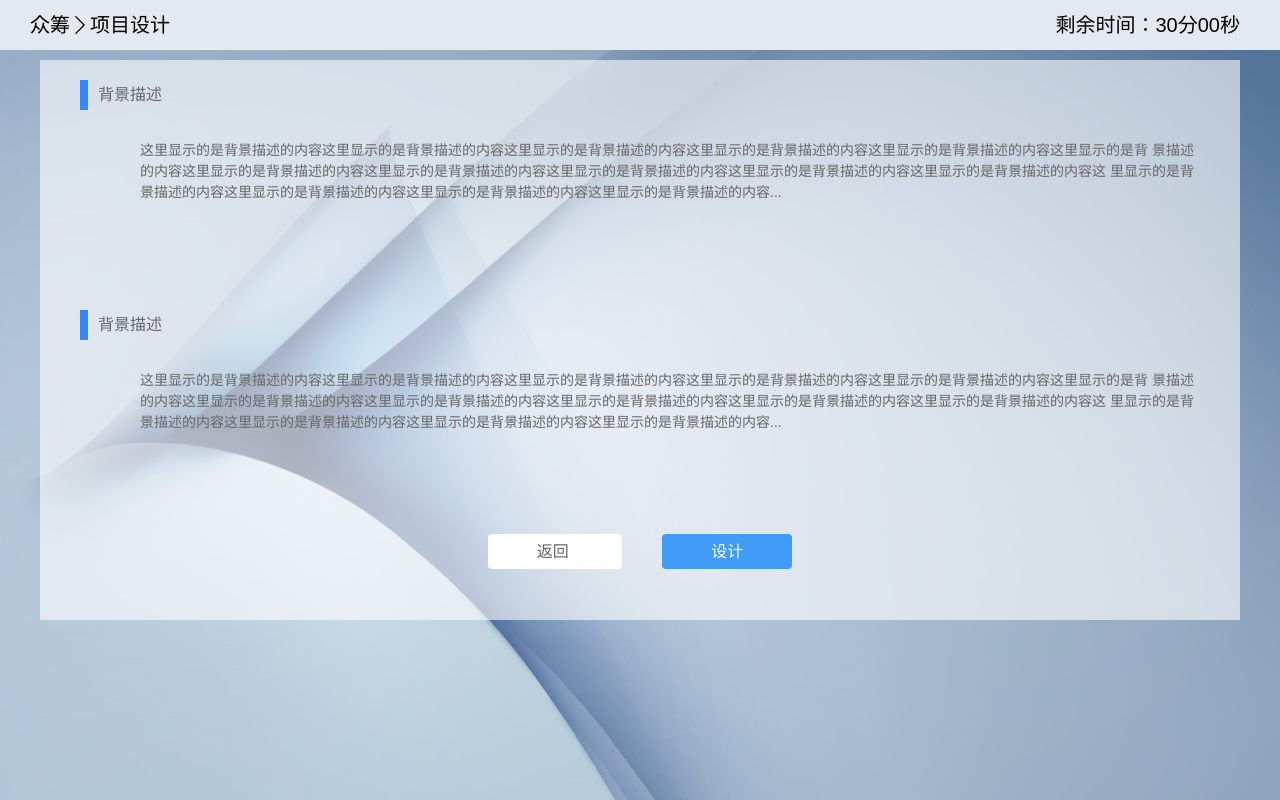
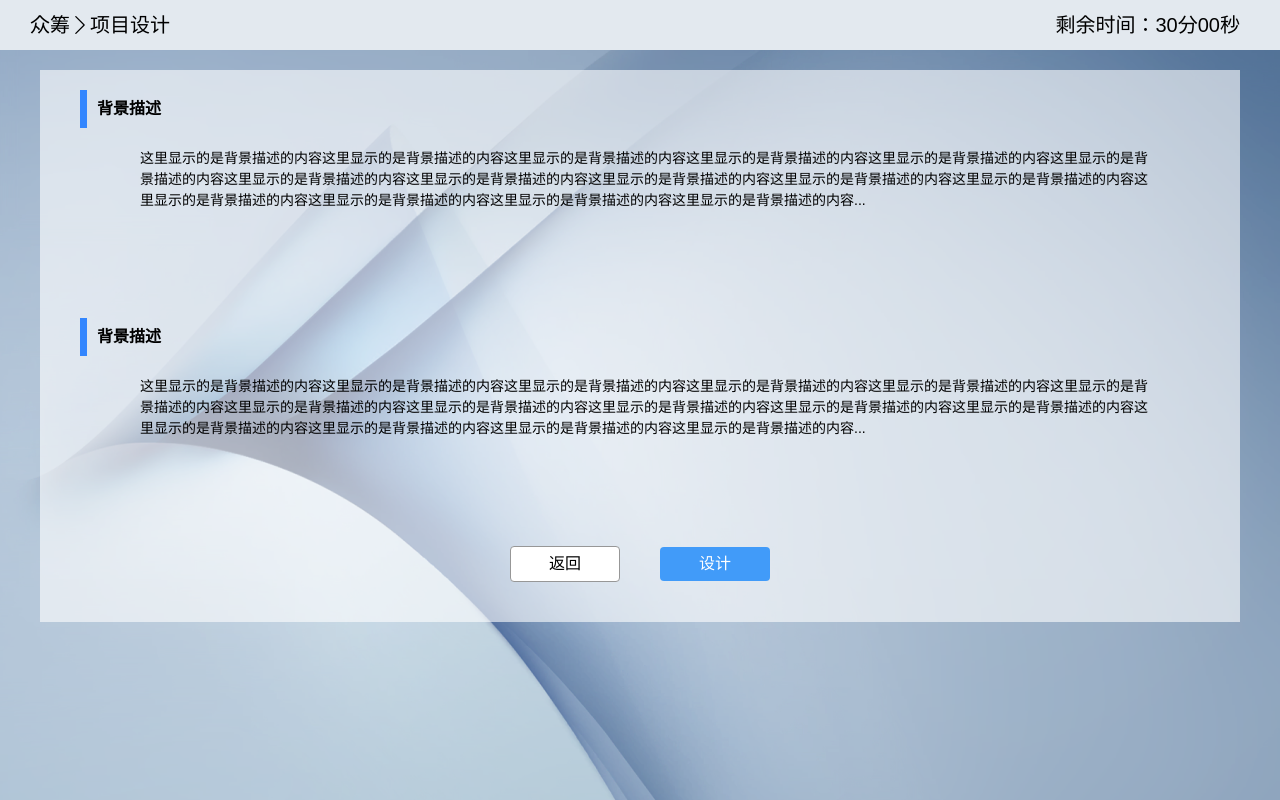
Before and after one commit to Zhang-Leijie/jr-match, a Vue app in the folder match/: page /#/cf-item/detail in a window 1280 px wide. Built offline with nearby package versions, Linux system fonts and the light colour scheme.

Commit message:
众筹detail

```diff
--- a/match/main.js
+++ b/match/main.js
@@ -107,6 +107,13 @@ const routes = [
     component(resolve) {
       resolve(require('./vue/funding/crowdfunding-detail.vue'))
     }
+  },
+  {
+    path: '/cf-item/raise',
+    name: 'm-cfitem-raise',
+    component(resolve) {
+      resolve(require('./vue/funding/crowdfunding-raise.vue'))
+    }
   }
 ]
 
--- a/match/style/components/image.less
+++ b/match/style/components/image.less
@@ -31,3 +31,17 @@
 		height: auto;
 	}
 }
+
+.background-image > * {
+	position: relative;
+}
+.background-image:before {
+	content: "";
+	position:fixed;
+	top: 0;
+	left: 0;
+	right: 0;
+	bottom: 0;
+	background-image: url('/image/beijing.png');
+	background-size: 100% 100%;
+}
--- a/match/style/main.less
+++ b/match/style/main.less
@@ -6,6 +6,7 @@
 @import "button.less";
 @import "input.less";
 @import "table.less";
+@import "title.less";
 
 @import "components/header-bar.less";
 @import "components/breadcrumbs.less";
--- /dev/null
+++ b/match/style/title.less
@@ -0,0 +1,46 @@
+@title-height: 30px;
+@title-font-size: 16px;
+
+.white-board {
+	background-color: rgba(255,255,255,0.6);
+	padding-top: 20px;
+
+	margin: 20px 40px;
+	> .paragraph {
+		margin-bottom: 20px;
+
+		> .title-with-border {
+			margin-left: 40px;
+			margin-right: 40px;
+			margin-bottom: 20px;
+		}
+
+		.content {
+			font-size: 14px;
+			padding-left: 100px;
+			padding-right: 90px;
+			min-height: 150px;
+		}
+	}
+
+	> .button-group {
+		text-align: center;
+		padding-bottom: 40px;
+
+		> .btn {
+			& + .btn {
+				margin-left: 40px;
+			}
+		}
+	}
+}
+
+.title-with-border {
+	font-size: @title-font-size;
+	padding-top: (@title-height - @title-font-size)/2;
+	padding-bottom: (@title-height - @title-font-size)/2;
+
+	padding-left: 10px;
+
+	border-left: 7px solid @dark-blue;
+}
--- a/match/style/variables.less
+++ b/match/style/variables.less
@@ -1,4 +1,5 @@
 @blue: #419bf9;
+@dark-blue: #3386fe;
 @white: #fff;
 @black: #000;
 
--- a/match/vue/funding/crowdfunding-detail.vue
+++ b/match/vue/funding/crowdfunding-detail.vue
@@ -1,5 +1,5 @@
 <template>
-	<div class="raise backimg absolute" style="background-image:url('image/beijing.png');">
+	<div class="background-image">
 		<div class="header-bar">
 			<ol class="breadcrumb">
 				<li class="item">众筹</li>
@@ -7,95 +7,27 @@
 			</ol>
 			<p class="remain-time">剩余时间：<span>30分00秒</span></p>
 		</div>
-		<div style="width:100%;padding:0px 40px">
-			<div class="table-box" style="padding:20px 40px">
-				<div class="intro">
-					<div class="col"></div>
-					<div class="title f6">背景描述</div>
-					<div class="clear"></div>
-					<div class="cont f2">
+		<div class="white-board">
+			<div class="paragraph">
+				<h1 class="title-with-border">背景描述</h1>
+				<div class="content">
 					这里显示的是背景描述的内容这里显示的是背景描述的内容这里显示的是背景描述的内容这里显示的是背景描述的内容这里显示的是背景描述的内容这里显示的是背
 					景描述的内容这里显示的是背景描述的内容这里显示的是背景描述的内容这里显示的是背景描述的内容这里显示的是背景描述的内容这里显示的是背景描述的内容这
 					里显示的是背景描述的内容这里显示的是背景描述的内容这里显示的是背景描述的内容这里显示的是背景描述的内容...
 				</div>
 			</div>
-				<div class="intro">
-					<div class="col"></div>
-					<div class="title f6">背景描述</div>
-					<div class="clear"></div>
-					<div class="cont f2">
+			<div class="paragraph">
+				<h1 class="title-with-border">背景描述</h1>
+				<div class="content">
 					这里显示的是背景描述的内容这里显示的是背景描述的内容这里显示的是背景描述的内容这里显示的是背景描述的内容这里显示的是背景描述的内容这里显示的是背
 					景描述的内容这里显示的是背景描述的内容这里显示的是背景描述的内容这里显示的是背景描述的内容这里显示的是背景描述的内容这里显示的是背景描述的内容这
 					里显示的是背景描述的内容这里显示的是背景描述的内容这里显示的是背景描述的内容这里显示的是背景描述的内容...
 				</div>
 			</div>
-				<div class="btn-box">
-					<btn-back style="background-color:#fff;color:#666;"></btn-back>
-					<router-link :to="{name: 'm-p2praisechart'}">
-						<btn-go style="margin-left:40px;"></btn-go>
-					</router-link>
-				</div>
+			<div class="button-group">
+				<router-link :to="{name: 'm-cfitem'}" class="btn white" >返回</router-link>
+				<router-link :to="{name: 'm-cfitem-raise'}" class="btn blue">设计</router-link>
 			</div>
 		</div>
 	</div>
 </template>
-<style lang="less">
-	.header{
-		padding: 0px 40px;
-		width: 100%;
-		height: 50px;
-		top: 0px;
-		background:rgba(255, 255, 255, 0.6);
-		line-height: 50px;
-		.time{
-			top: 0px;
-			right: 40px;
-		}
-	}
-	.raise{
-		top: 0px;
-		bottom: 0px;
-		left: 0px;
-		right: 0px;
-		min-width: 1200px;
-		width: 100%;
-	}
-	.back{
-		cursor: pointer;
-		width: 60px;
-		color: #fff;
-		line-height: 40px;
-	}
-	.table-box{
-		width: 100%;
-		margin: 10px auto 0px;
-		min-height: 560px;
-		background:rgba(255, 255, 255, 0.6);
-	}
-	.flaticon-left-arrow:before{
-		margin-left: 0px;
-	}
-	.intro{
-		min-height: 230px;
-		.col{
-			width: 8px;
-			height: 30px;
-			background:#3386fe;
-			float: left;
-		}
-		.title{
-			float: left;
-			line-height: 30px;
-			margin-left: 10px;
-		}
-		.cont{
-			margin-top: 30px;
-			padding-left: 60px;
-			width: 100%;
-		}
-
-	}
-	.btn-box{
-		text-align: center;
-	}
-</style>
--- /dev/null
+++ b/match/vue/funding/crowdfunding-raise.vue
@@ -0,0 +1,3 @@
+<template>
+	<div>众筹发起</div>
+</template>
```
Lines whose indentation alone changed are shown as unchanged.
